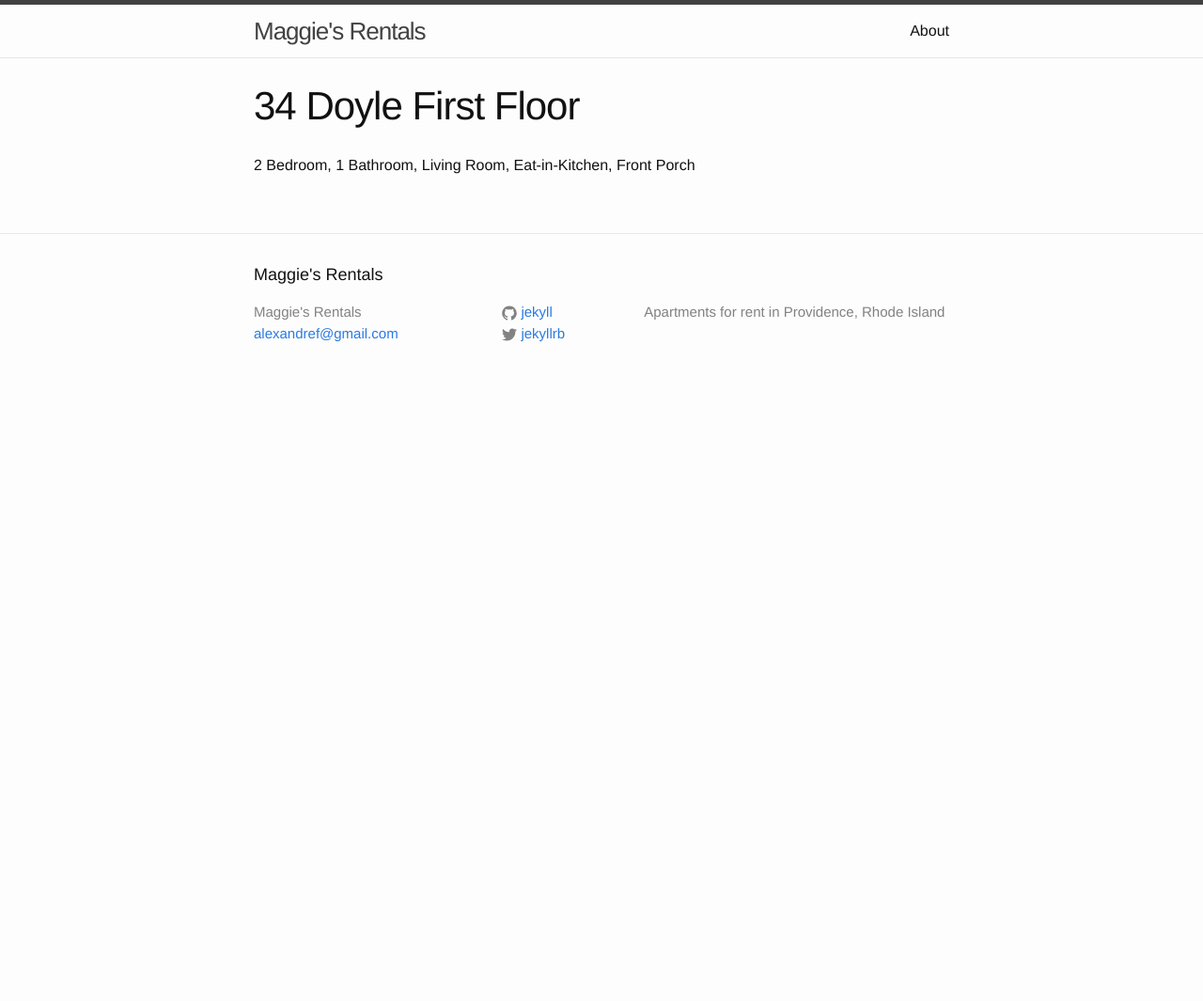
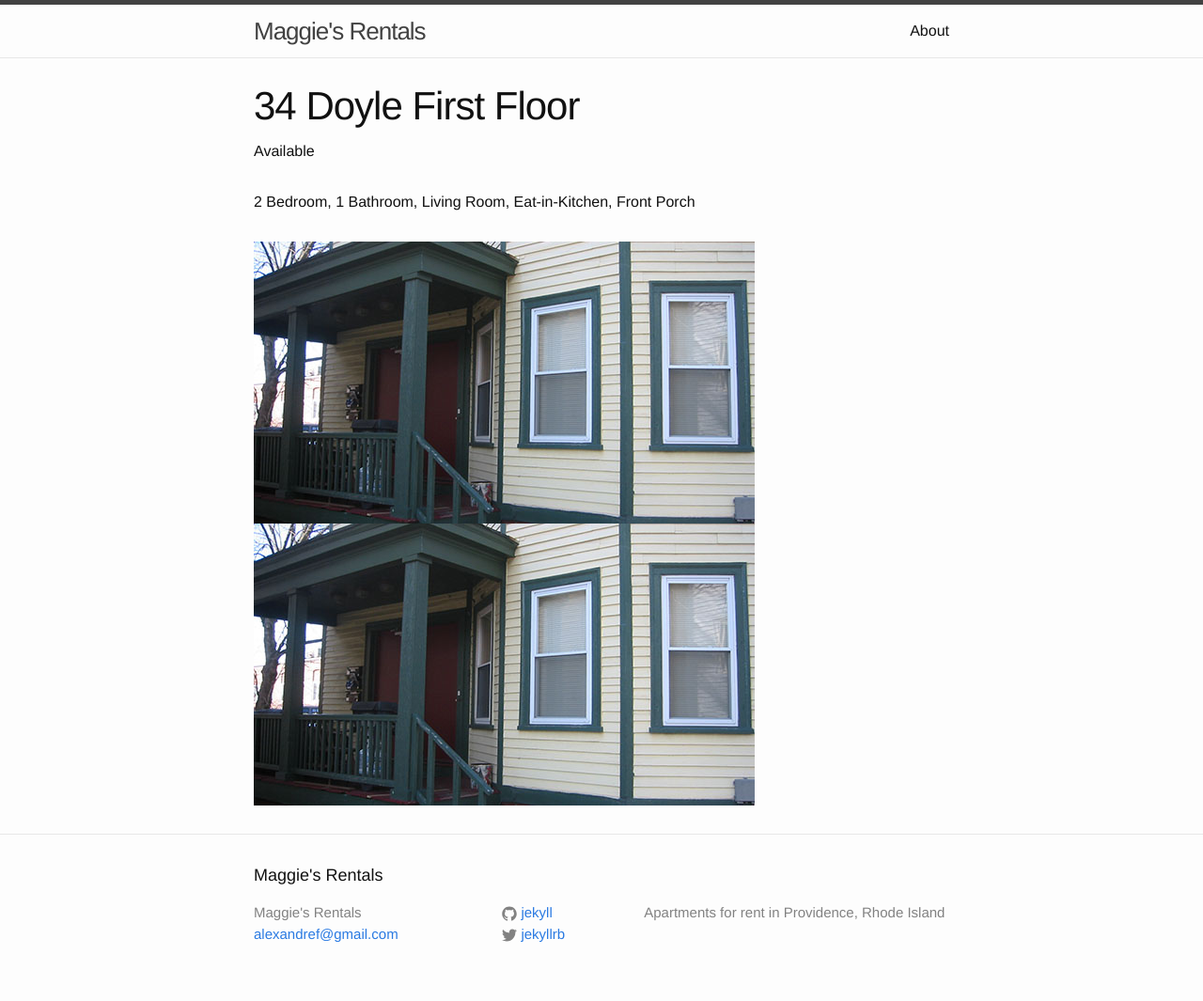
Before and after one commit to alexandreaco/maggiesrentals.github.io, a Jekyll site: the page built from _apartments/34-doyle-first-floor.markdown, in a window 1280 px wide. Shown: the whole page at 94% size. Built offline with Jekyll 4.4.1, drawn with Linux system fonts in a browser that asks for light colours; before the commit the page ends 900 px from its top, so only the background shows below that.

Commit message:
Adds more features to apartments collection

```diff
--- a/_apartments/34-doyle-first-floor.markdown
+++ b/_apartments/34-doyle-first-floor.markdown
@@ -1,11 +1,17 @@
 ---
 title: 34 Doyle First Floor
 date: 2017-01-14 17:22:00 Z
-images:
-- "/uploads/34_1.jpg"
-- "/uploads/34_1.jpg"
+slideshow:
+-
+  image: "/uploads/34_1.jpg"
+  description: 'Photo'
+-
+  image: "/uploads/34_1.jpg"
+  description: 'Photo two'
+
+building:
 is available: true
-layout: page
+layout: apartment
 ---
 
 2 Bedroom, 1 Bathroom, Living Room, Eat-in-Kitchen, Front Porch
--- a/_config.yml
+++ b/_config.yml
@@ -19,9 +19,12 @@ defaults:
     path: ''
     type: apartments
   values:
-    images:
+    slideshow:
+    - image:
+      description:
     building:
     is available: true
+    template: apartment
 email: alexandref@gmail.com
 description: "Apartments for rent in Providence, Rhode Island \n"
 baseurl:
--- /dev/null
+++ b/_layouts/apartment.html
@@ -0,0 +1,26 @@
+---
+layout: default
+---
+
+<article class="post">
+
+  <header class="post-header">
+    <h1 class="post-title">{{ page.title }}</h1>
+    {% if page['is available'] %}
+        <span>Available</span>
+    {% else %}
+        <span>Unavailable</span>
+    {% endif %}
+  </header>
+
+  <div class="post-content">
+    {{ content }}
+  </div>
+
+  <div class="slideshow">
+    {% for slide in page.slideshow %}
+      <img src="{{ slide.image }}"  alt="{{ slide.description }}"/>
+    {% endfor %}
+  </div>
+
+</article>
```
